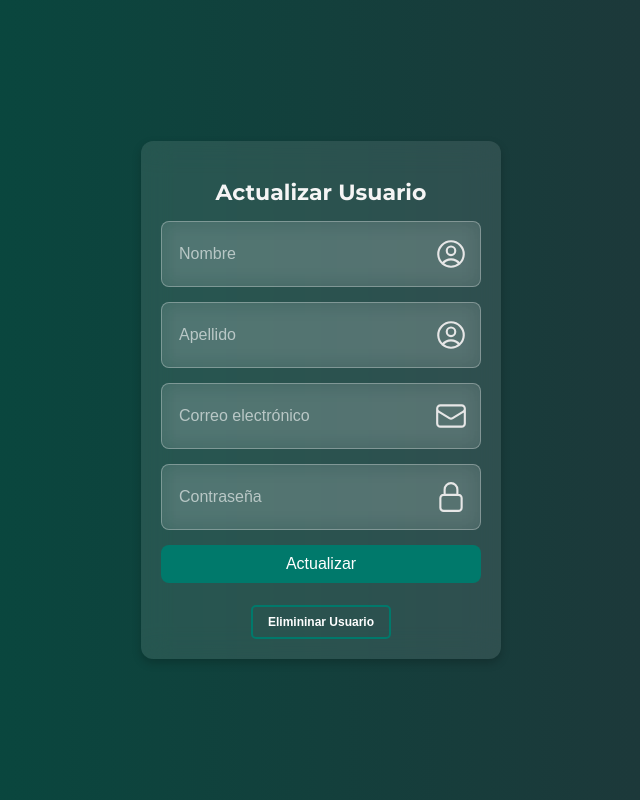
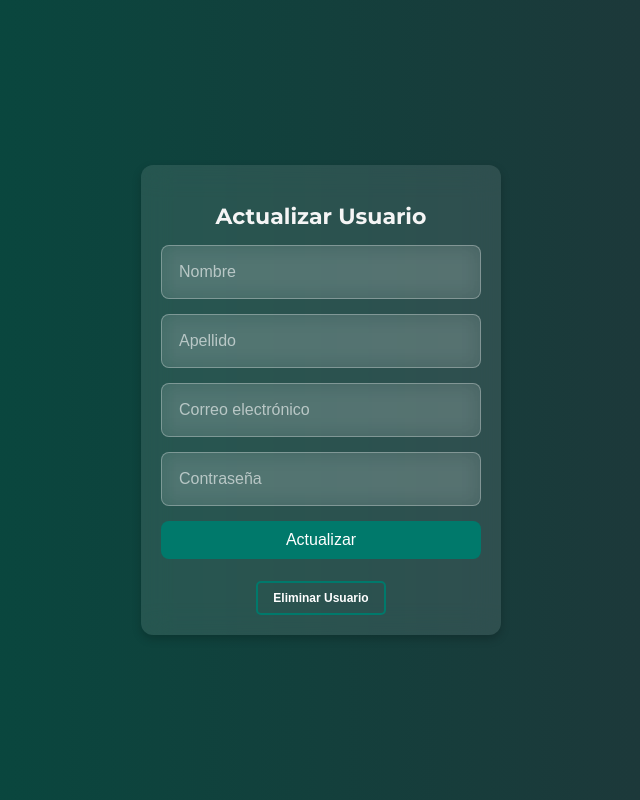
Before and after one commit to MalcomJesid/Ecommerce_SwapRent, a React (Vite) app in the folder frontend/: page /update_user in a window 1280 px wide. Shown: the whole page, without its empty margins (319-959 px from the left). Built offline with nearby package versions, Linux system fonts and the light colour scheme.

Commit message:
Permitir actualización parcial de usuario sin requerir todos los campos

```diff
--- a/frontend/src/components/auth/Update_user.tsx
+++ b/frontend/src/components/auth/Update_user.tsx
@@ -9,26 +9,26 @@ const Update_user = () => {
     email: "",
     password: "",
   });
-  const [isOpen,setIsOpen] = useState(false);
+  const [isOpen, setIsOpen] = useState(false);
   const [message, setMessage] = useState("");
 
   // Manejar cambios en los inputs
-  const handleChange = (e: any) => {
+  const handleChange = (e: React.ChangeEvent<HTMLInputElement>) => {
     setFormData({ ...formData, [e.target.name]: e.target.value });
   };
 
   // Simular actualización de datos
-  const handleUpdate = (e: any) => {
+  const handleUpdate = (e: React.FormEvent<HTMLFormElement>) => {
     e.preventDefault();
     console.log("Datos actualizados:", formData);
     setMessage("✅ Datos actualizados correctamente.");
   };
 
-
-
-    function handleDeleteUser(): void {
-        throw new Error("Function not implemented.");
-    }
+  // Manejar eliminación del usuario
+  const handleDeleteUser = () => {
+    console.log("Usuario eliminado");
+    setIsOpen(false);
+  };
 
   return (
     <div className="update-container">
@@ -45,39 +45,18 @@ const Update_user = () => {
               value={formData.name}
               onChange={handleChange}
               placeholder="Nombre"
-              required
             />
-              <svg
-                 xmlns="http://www.w3.org/2000/svg"
-                 fill="none"
-                 viewBox="0 0 24 24"
-                 stroke-width="1.5"
-                 stroke="currentColor" className="size-6">
-                        <path
-                 stroke-linecap="round" stroke-linejoin="round" d="M17.982 18.725A7.488 7.488 0 0 0 12 15.75a7.488 7.488 0 0 0-5.982 2.975m11.963 0a9 9 0 1 0-11.963 0m11.963 0A8.966 8.966 0 0 1 12 21a8.966 8.966 0 0 1-5.982-2.275M15 9.75a3 3 0 1 1-6 0 3 3 0 0 1 6 0Z" />
-              </svg>
           </div>
 
           <div className="input-group">
-                        <input
-                            type="text"
-                            name="apellido"
-                            placeholder="Apellido"
-                            value={formData.apellido}
-                            onChange={handleChange}
-                            required
-                        />
-                         <svg
-                                xmlns="http://www.w3.org/2000/svg"
-                                fill="none"
-                                viewBox="0 0 24 24"
-                                stroke-width="1.5"
-                                stroke="currentColor" className="size-6">
-                                <path
-                                stroke-linecap="round" stroke-linejoin="round" d="M17.982 18.725A7.488 7.488 0 0 0 12 15.75a7.488 7.488 0 0 0-5.982 2.975m11.963 0a9 9 0 1 0-11.963 0m11.963 0A8.966 8.966 0 0 1 12 21a8.966 8.966 0 0 1-5.982-2.275M15 9.75a3 3 0 1 1-6 0 3 3 0 0 1 6 0Z" />
-                        </svg>
-                    </div>
-
+            <input
+              type="text"
+              name="apellido"
+              value={formData.apellido}
+              onChange={handleChange}
+              placeholder="Apellido"
+            />
+          </div>
 
           <div className="input-group">
             <input
@@ -86,18 +65,8 @@ const Update_user = () => {
               value={formData.email}
               onChange={handleChange}
               placeholder="Correo electrónico"
-              required
             />
-            <svg
-              xmlns="http://www.w3.org/2000/svg"
-              fill="none"
-              viewBox="0 0 24 24"
-              stroke-width="1.5" stroke="currentColor"
-              className="size-6">
-                <path
-             stroke-linecap="round" stroke-linejoin="round" d="M21.75 6.75v10.5a2.25 2.25 0 0 1-2.25 2.25h-15a2.25 2.25 0 0 1-2.25-2.25V6.75m19.5 0A2.25 2.25 0 0 0 19.5 4.5h-15a2.25 2.25 0 0 0-2.25 2.25m19.5 0v.243a2.25 2.25 0 0 1-1.07 1.916l-7.5 4.615a2.25 2.25 0 0 1-2.36 0L3.32 8.91a2.25 2.25 0 0 1-1.07-1.916V6.75" />
-           </svg>
-              </div>
+          </div>
 
           <div className="input-group">
             <input
@@ -106,30 +75,24 @@ const Update_user = () => {
               value={formData.password}
               onChange={handleChange}
               placeholder="Contraseña"
-              required
             />
-            <svg
-                xmlns="http://www.w3.org/2000/svg"
-                fill="none" viewBox="0 0 24 24"
-                stroke-width="1.5" stroke="currentColor"
-                className="size-6">
-                    <path
-                stroke-linecap="round" stroke-linejoin="round" d="M16.5 10.5V6.75a4.5 4.5 0 1 0-9 0v3.75m-.75 11.25h10.5a2.25 2.25 0 0 0 2.25-2.25v-6.75a2.25 2.25 0 0 0-2.25-2.25H6.75a2.25 2.25 0 0 0-2.25 2.25v6.75a2.25 2.25 0 0 0 2.25 2.25Z" />
-            </svg>
           </div>
 
           <div className="button-group">
-            <button type="submit" className="update-button">Actualizar</button>
+            <button type="submit" className="update-button">
+              Actualizar
+            </button>
           </div>
-
         </form>
 
+        {/* Botón para abrir el Modal de confirmación */}
         <div className="Olcontraseña">
-            <button onClick={() => setIsOpen(true)}>Elimininar Usuario</button>
+          <button onClick={() => setIsOpen(true)}>Eliminar Usuario</button>
         </div>
-           {isOpen && <ConfirmDeleteModal onClose={() => setIsOpen(false)} onConfirm={handleDeleteUser}/>}
+
+        {/* Modal de confirmación */}
+        {isOpen && <ConfirmDeleteModal onClose={() => setIsOpen(false)} onConfirm={handleDeleteUser} />}
       </div>
-
     </div>
   );
 };
```
